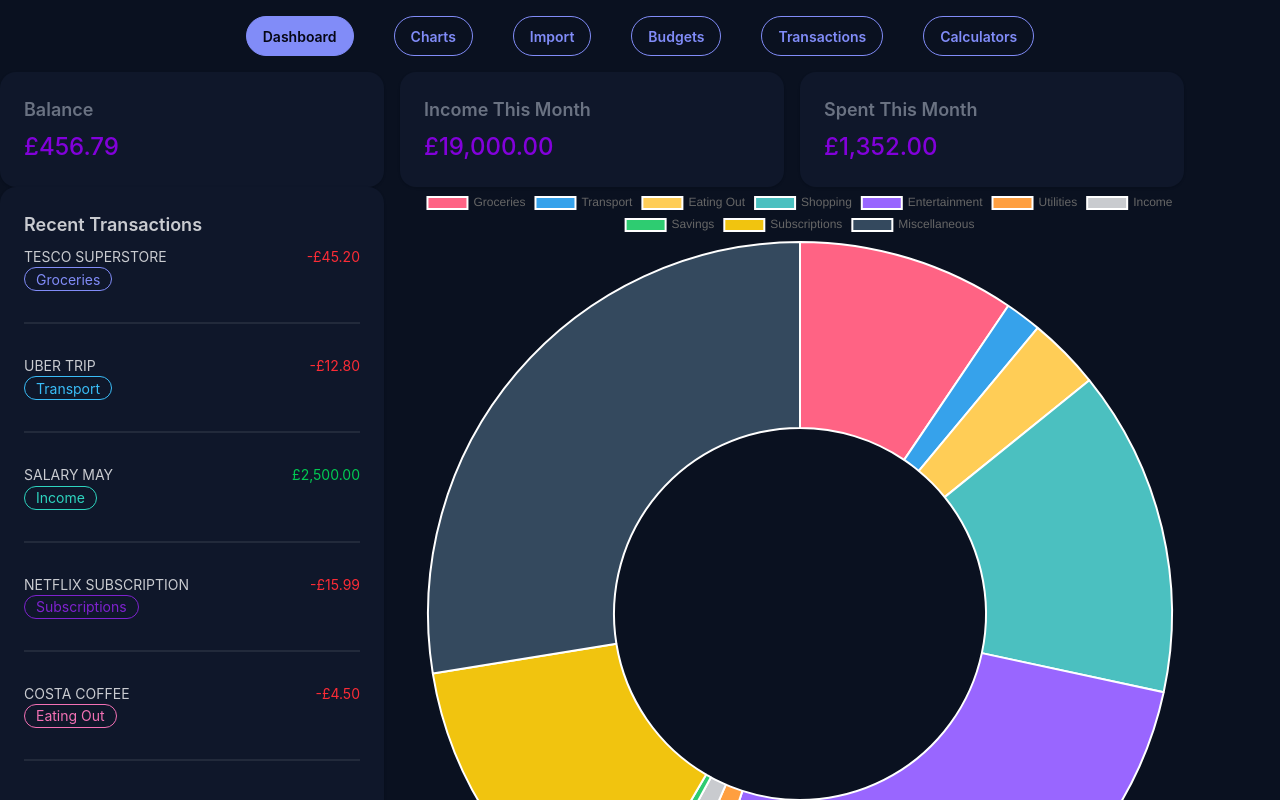
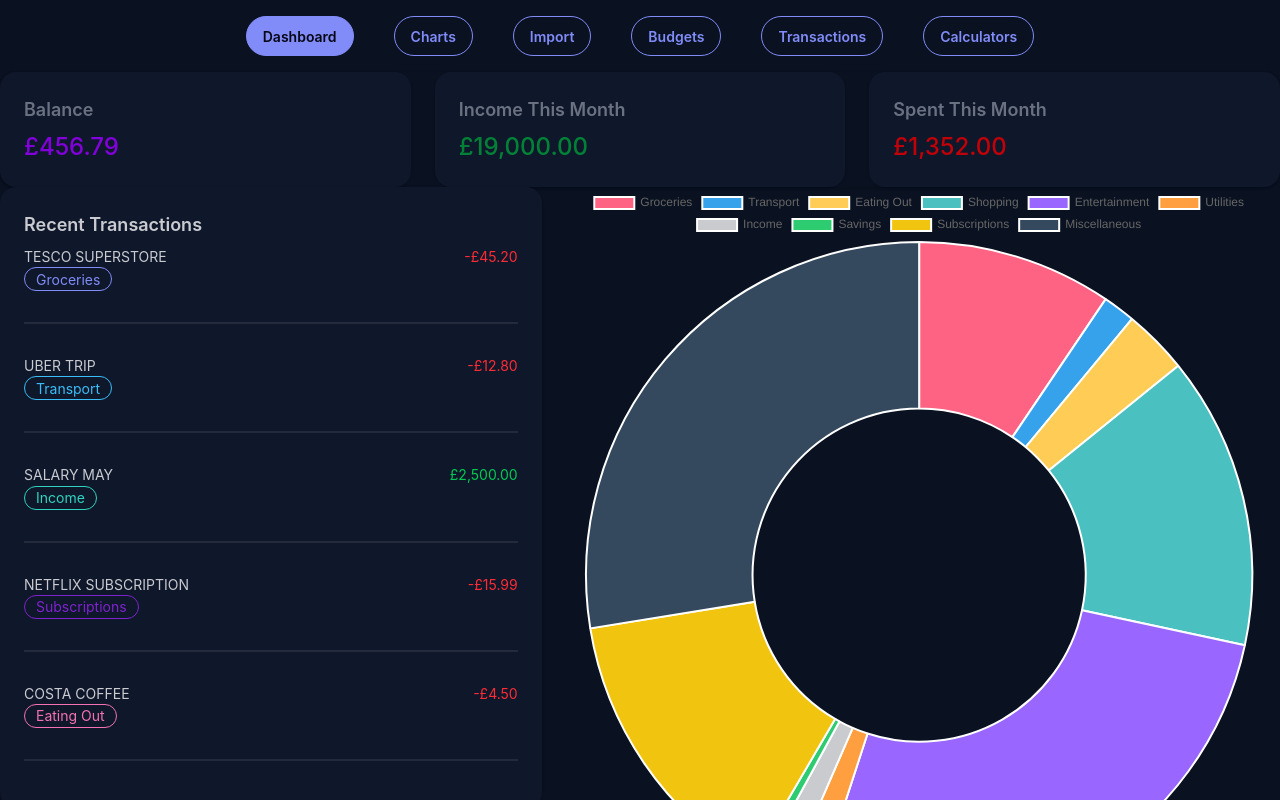
Before and after one commit to Cybergman-droid/Computing-NEA, a React (Vite) app in the folder frontend/: page / in a window 1280 px wide. Shown: the top 800 px of the page. Built offline with nearby package versions, Linux system fonts and the light colour scheme; the HTML template or start-up script is replaced by a standard one.

Commit message:
feat: update DashboardStatCard to accept variant prop for dynamic styling and refactor DashboardStatCards to pass variant values; adjust width of DashboardTransactionListCard

```diff
--- a/frontend/src/pages/Dashboard/dashboardStatCard.tsx
+++ b/frontend/src/pages/Dashboard/dashboardStatCard.tsx
@@ -1,16 +1,23 @@
 type DashboardStatCardProps = {
 	title: string;
 	amount: number;
+	variant: "balance" | "income" | "spent";
 };
 export default function DashboardStatCard({
 	title,
 	amount,
+	variant,
 }: DashboardStatCardProps) {
+	const colors = {
+		balance: "text-purple-700",
+		income: "text-green-700",
+		spent: "text-red-700",
+	};
 	return (
-		<div className='card bg-base-100 w-96 shadow-sm'>
+		<div className='card bg-base-100 w-full shadow-sm'>
 			<div className='card-body'>
 				<h2 className='card-title text-gray-500'>{title}</h2>
-				<p className='text-purple-700 text-2xl font-[550]'>
+				<p className={`${colors[variant]} text-2xl font-[550]`}>
 					{amount.toLocaleString("en-GB", {
 						style: "currency",
 						currency: "GBP",
--- a/frontend/src/pages/Dashboard/dashboardStatCards.tsx
+++ b/frontend/src/pages/Dashboard/dashboardStatCards.tsx
@@ -8,18 +8,20 @@ export default function DashboardStatCards() {
 	const spent = 1352.0;
 
 	return (
-		<div className='flex flex-row gap-4'>
-			<div className='bg-base-300'>
-				<DashboardStatCard title='Balance' amount={balance} />
-			</div>
+		<div className='card bg-base-0 w-full shadow-sm flex flex-row gap-6'>
+			<DashboardStatCard title='Balance' amount={balance} variant='balance' />
 
-			<div className='bg-base-300'>
-				<DashboardStatCard title='Income This Month' amount={income} />
-			</div>
+			<DashboardStatCard
+				title='Income This Month'
+				amount={income}
+				variant='income'
+			/>
 
-			<div className='bg-base-300'>
-				<DashboardStatCard title='Spent This Month' amount={spent} />
-			</div>
+			<DashboardStatCard
+				title='Spent This Month'
+				amount={spent}
+				variant='spent'
+			/>
 		</div>
 	);
 }
--- a/frontend/src/pages/Dashboard/dashboardTransactionListCard.tsx
+++ b/frontend/src/pages/Dashboard/dashboardTransactionListCard.tsx
@@ -339,7 +339,7 @@ export default function DashboardTransactionListCard() {
 	// TODO fetch data from the backend and pass it to the components
 
 	return (
-		<div className='card bg-base-100 w-96 shadow-sm'>
+		<div className='card bg-base-100 w-150 h-full shadow-sm'>
 			<div className='card-body'>
 				<h2 className='card-title'>Recent Transactions</h2>
 
```
